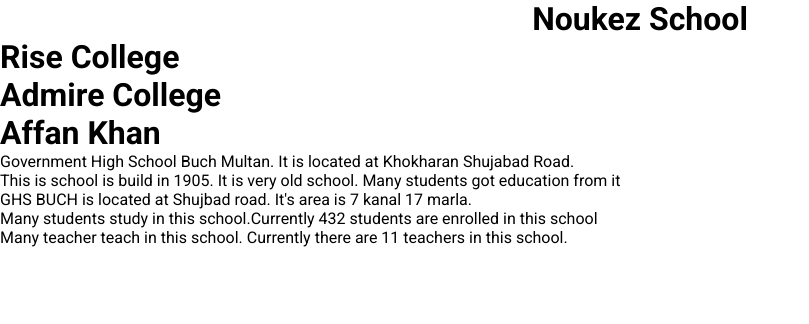
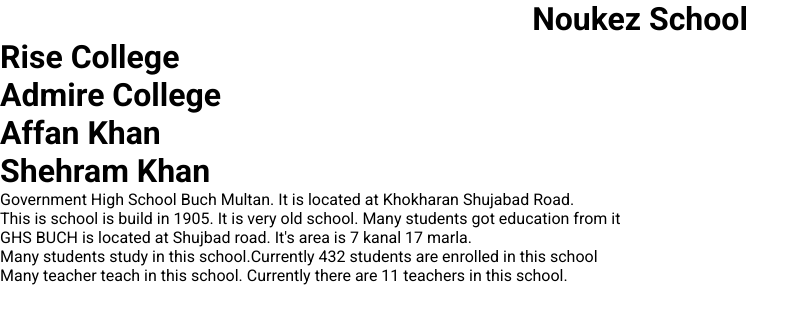
Before and after one commit to Sohaib-Abdullah/github-learning, a React (Vite) app: page / in a window 1280 px wide. Shown: the top 324 px of the page, without its empty margins (0-809 px from the left). Built offline with nearby package versions, Linux system fonts and the light colour scheme.

Commit message:
favoruite

```diff
--- a/src/components/navbar/Navbar.jsx
+++ b/src/components/navbar/Navbar.jsx
@@ -9,6 +9,7 @@ const Navbar = () => {
       <h1>Rise College</h1>
       <h1>Admire College</h1>
       <h1>Affan Khan</h1>
+      <h1>Shehram Khan</h1>
     </div>
   );
 };
```
